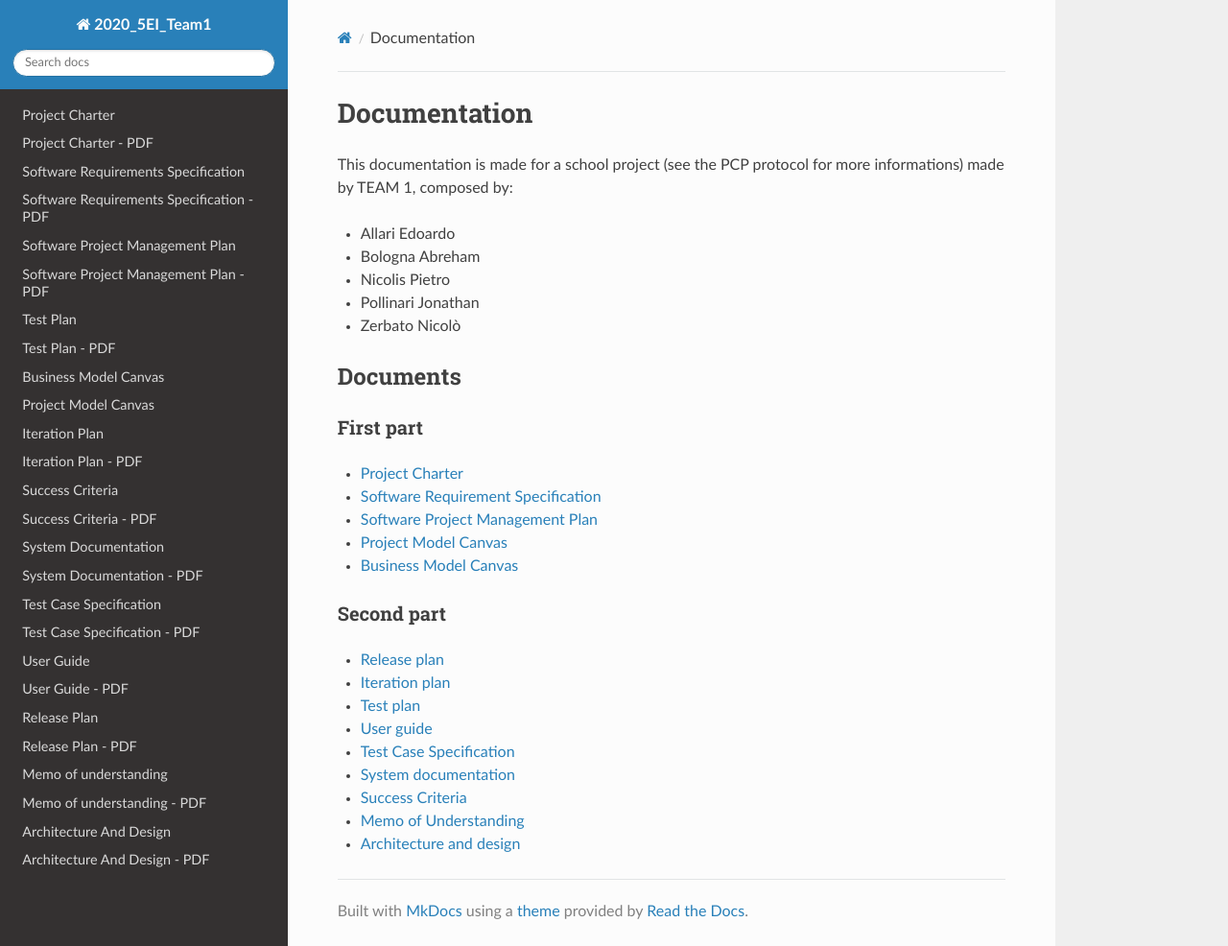
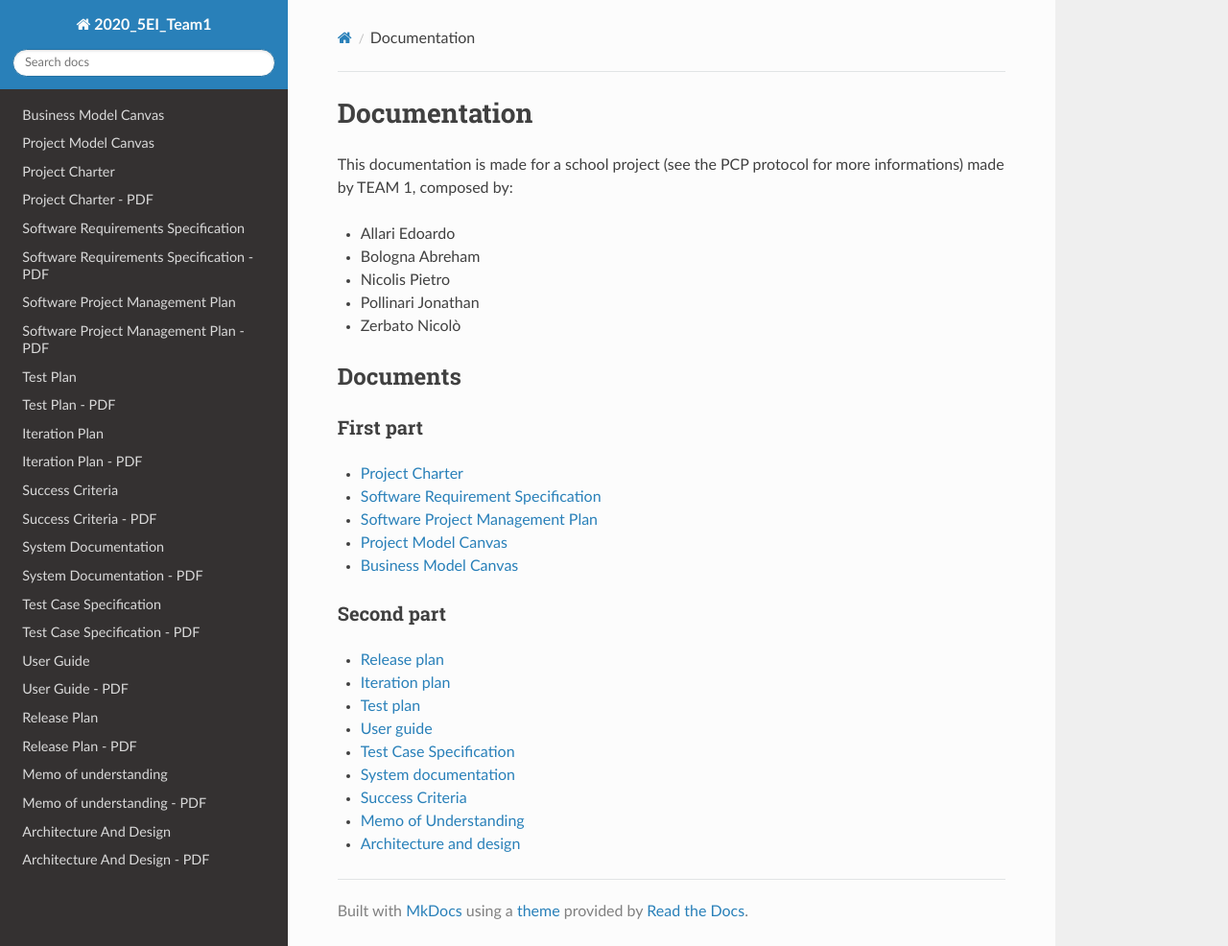
Before and after one commit to teddyedo/2020_5EI_team1_Allari, an MkDocs documentation site: the page built from docs/index.md, in a window 1280 px wide and 986 px high. Shown: the whole window at 96% size. Built offline with MkDocs 1.6.1, drawn with Linux system fonts in a browser that asks for light colours; nearby versions of some CDN libraries; part of the change alters nothing that is shown.

```diff
--- a/mkdocs.yml
+++ b/mkdocs.yml
@@ -1,5 +1,7 @@
 site_name: 2020_5EI_Team1
 nav:
+    - 'Business Model Canvas': 'Business_Model_Canvas.pdf'
+    - 'Project Model Canvas': 'Project_Model_Canvas.pdf'
     - 'Project Charter': 'Project_Charter.md'
     - 'Project Charter - PDF': 'PDF/Project_Charter.pdf'
     - 'Software Requirements Specification': 'Software_Requirements_Specification.md'
@@ -8,8 +10,6 @@ nav:
     - 'Software Project Management Plan - PDF': 'PDF/Software_Project_Management_Plan.pdf'
     - 'Test Plan': 'Test_Plan.md'
     - 'Test Plan - PDF': 'PDF/Test_Plan.pdf'
-    - 'Business Model Canvas': 'Business_Model_Canvas.pdf'
-    - 'Project Model Canvas': 'Project_Model_Canvas.pdf'
     - 'Iteration Plan': 'Iteration_Plan.md'
     - 'Iteration Plan - PDF': 'PDF/Iteration_Plan.pdf'
     - 'Success Criteria': 'Success_Criteria.md'
```
